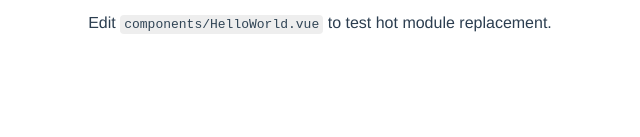
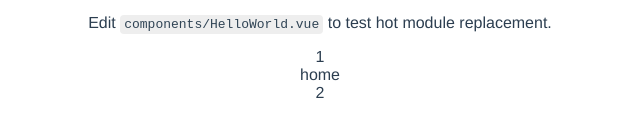
Before and after one commit to chuhx1024/vue3.0-ts-vite, a Vue app: page /home in a window 1280 px wide. Shown: the part 469-606 px from the top of the page, without its empty margins (320-960 px from the left). Built offline with nearby package versions, Linux system fonts and the light colour scheme.

Commit message:
feat: use vue-router

```diff
--- a/package.json
+++ b/package.json
@@ -9,7 +9,8 @@
     "lint": "eslint src/**/**/*.* --fix"
   },
   "dependencies": {
-    "vue": "^3.2.25"
+    "vue": "^3.2.25",
+    "vue-router": "4"
   },
   "devDependencies": {
     "@typescript-eslint/eslint-plugin": "^5.12.1",
--- a/src/App.vue
+++ b/src/App.vue
@@ -10,6 +10,9 @@ import HelloWorld from './components/HelloWorld.vue'
         src="./assets/logo.png"
     >
     <HelloWorld msg="Hello Vue 3 + TypeScript + Vite" />
+    1
+    <router-view />
+    2
 </template>
 
 <style>
--- a/src/main.ts
+++ b/src/main.ts
@@ -1,4 +1,8 @@
 import { createApp } from 'vue'
 import App from './App.vue'
 
-createApp(App).mount('#app')
+import router from './router'
+
+createApp(App)
+    .use(router)
+    .mount('#app')
--- /dev/null
+++ b/src/router/index.ts
@@ -0,0 +1,18 @@
+import { createRouter, createWebHistory } from 'vue-router'
+const router = createRouter({
+    history: createWebHistory(),
+    routes: [
+        {
+            path: '/home',
+            name: 'Home',
+            component: () => import('../views/home/index.vue'),
+        },
+        {
+            path: '/login',
+            name: 'Login',
+            component: () => import('../views/login/index.vue'),
+        },
+    ],
+})
+
+export default router
--- /dev/null
+++ b/src/views/home/index.vue
@@ -0,0 +1,7 @@
+<template>
+    <div class="home-container">
+        home
+    </div>
+</template>
+
+<script lang='ts' setup></script>
--- /dev/null
+++ b/src/views/login/index.vue
@@ -0,0 +1,7 @@
+<template>
+    <div class="login-container">
+        login
+    </div>
+</template>
+
+<script lang='ts' setup></script>
```
Also changed, not shown: .eslintrc.js, 2 other files (tests, documents, lock files or other folders).
